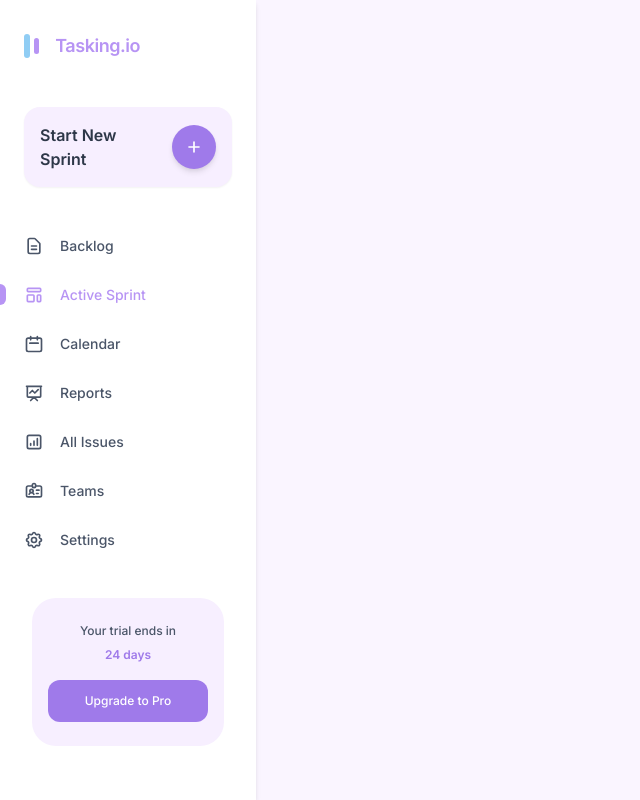
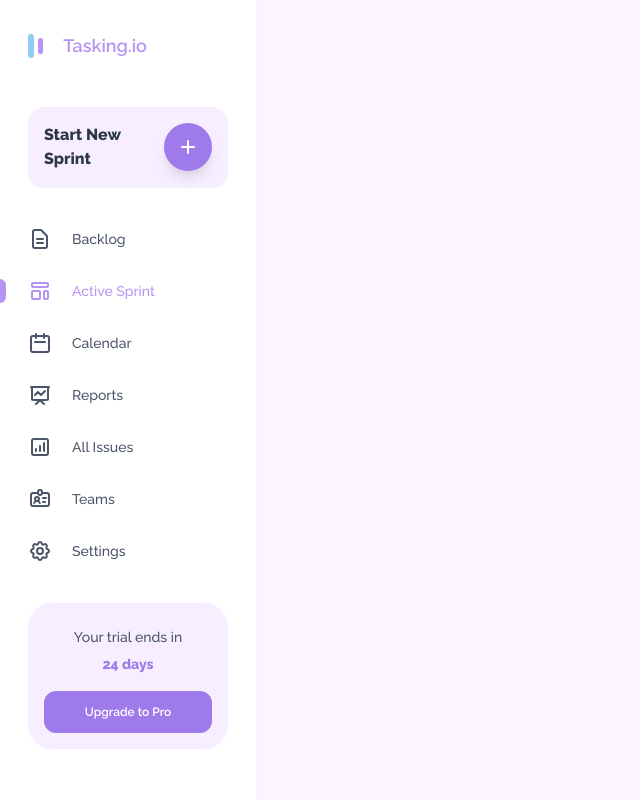
Before and after one commit to aw33598/Vue-Tailwind-Dashboard, a Vue app: page / in a window 1280 px wide. Shown: the whole page, without its empty margins (0-640 px from the left). Built offline with nearby package versions, Linux system fonts and the light colour scheme.

Commit message:
changed margin and paddings and also added mobile nav close button to mobile navbar

```diff
--- a/public/index.html
+++ b/public/index.html
@@ -6,7 +6,7 @@
   <meta http-equiv="X-UA-Compatible" content="IE=edge">
   <meta name="viewport" content="width=device-width,initial-scale=1.0">
   <link rel="icon" href="<%= BASE_URL %>favicon.ico">
-  <link href="https://fonts.googleapis.com/css2?family=Inter:wght@400;500;600&display=swap" rel="stylesheet">
+  <link href="https://fonts.googleapis.com/css2?family=Raleway:wght@400;500;600;800&display=swap" rel="stylesheet">
   <title>Tasking.io</title>
 </head>
 
--- a/src/App.vue
+++ b/src/App.vue
@@ -33,7 +33,7 @@ body {
   overflow: hidden;
 }
 #app {
-  font-family: "Inter", sans-serif;
+  font-family: "Raleway", sans-serif;
   @apply antialiased;
 }
 </style>
--- a/src/components/MobileNav.vue
+++ b/src/components/MobileNav.vue
@@ -2,10 +2,11 @@
   <div>
     <!-- mobile navbar starts here -->
     <div
-      class="w-full bg-purple-500 shadow px-4 h-12 flex items-center transform lg:hidden"
+      class="w-full bg-white shadow-sm px-4 h-12 flex items-center justify-end transform lg:-translate-y-full translate-y-0 transition ease-in-out duration-500 sm:duration-700 lg:hidden"
     >
       <div
-        class="transition-colors duration-300 ease-in rounded-md p-1 bg-purple-150 hover:bg-white cursor-pointer text-purple-500 hover:text-purple-700"
+        class="flex items-center justify-center transition-colors duration-300 ease-in rounded-full p-1.5 bg-purple-150 hover:bg-purple-500 cursor-pointer text-gray-700 hover:text-white"
+        v-if="!sideBarOpen"
         @click="sideBarOpen = true"
       >
         <svg
@@ -23,18 +24,11 @@
           ></path>
         </svg>
       </div>
-    </div>
-    <!-- mobile navbar ends here -->
 
-    <!-- side bar that will be toggled on screens beneath lg starts here -->
-    <div
-      class="w-64 shadow-md h-screen bg-white overflow-y-scroll navbar lg:hidden absolute top-0 transform transition ease-in-out duration-500 sm:duration-700"
-      :class="sideBarOpen ? 'translate-x-0' : '-translate-x-full'"
-    >
       <!-- menu close button starts -->
       <div
-        class="absolute right-0 flex items-center justify-center transition-colors duration-300 ease-in p-1.5 bg-purple-150 hover:bg-purple-500 cursor-pointer text-gray-700 hover:text-white lg:translate-x-0"
-        :class="sideBarOpen ? 'translate-x-0' : '-translate-x-full'"
+        v-else
+        class="flex items-center justify-center transition-colors duration-300 ease-in p-1.5 rounded-full bg-purple-150 hover:bg-purple-500 cursor-pointer text-gray-700 hover:text-white lg:translate-x-0"
         @click="sideBarOpen = false"
       >
         <svg
@@ -53,10 +47,17 @@
         </svg>
       </div>
       <!-- menu close button ends -->
+    </div>
+    <!-- mobile navbar ends here -->
 
+    <!-- side bar that will be toggled on screens beneath lg starts here -->
+    <div
+      class="w-64 shadow-sm h-screen bg-white overflow-y-scroll navbar lg:hidden absolute top-0 transform transition ease-in-out duration-500 sm:duration-700"
+      :class="sideBarOpen ? 'translate-x-0' : '-translate-x-full'"
+    >
       <div class="flex flex-col h-full pt-8">
         <!-- logo starts -->
-        <div class="flex items-center space-x-4 px-6" id="logo">
+        <div class="flex items-center space-x-4 px-7" id="logo">
           <div class="flex items-center space-x-1">
             <span
               class="inline-block rounded-full bg-blue-300 h-6 w-1.5"
@@ -65,25 +66,25 @@
               class="inline-block rounded-full bg-purple-400 h-4 w-1.5"
             ></span>
           </div>
-          <div class="font-semibold text-lg text-purple-400 tracking-tight">
+          <div class="font-semibold text-lg text-purple-400">
             <p>Tasking.io</p>
           </div>
         </div>
         <!-- logo ends -->
 
         <!-- new sprint starts -->
-        <div class="px-6">
+        <div class="px-7">
           <div
-            class="flex items-center justify-between rounded-2xl px-4 py-4 bg-purple-150 shadow-sm mt-12"
+            class="flex items-center justify-between rounded-2xl px-4 py-4 bg-purple-150 mt-12"
           >
             <div class="text-gray-800 font-bold text-base pr-6">
               <h2>Start New Sprint</h2>
             </div>
             <button
-              class="outline-none focus:outline-none p-3 bg-purple-500 rounded-full shadow-md flex items-center text-white"
+              class="outline-none focus:outline-none p-3 bg-purple-500 hover:bg-purple-400 focus:hover:bg-purple-400 transition-colors duration-200 ease-in rounded-full flex items-center text-white shadow-lg"
             >
               <svg
-                class="w-5 h-5"
+                class="w-6 h-6"
                 fill="none"
                 stroke="currentColor"
                 viewBox="0 0 24 24"
@@ -104,9 +105,9 @@
         <!-- navigation starts here -->
         <ul class="flex flex-col space-y-7 list-none mt-12">
           <li class="relative cursor-pointer">
-            <div class="flex items-center space-x-4 px-6 text-gray-700">
+            <div class="flex items-center space-x-4 px-7 text-gray-700">
               <svg
-                class="w-5 h-5"
+                class="w-6 h-6"
                 fill="none"
                 stroke="currentColor"
                 viewBox="0 0 24 24"
@@ -126,9 +127,9 @@
             <div
               class="absolute l-0 h-full w-1.5 rounded-full rounded-tl-none rounded-bl-none bg-purple-400"
             ></div>
-            <div class="flex items-center space-x-4 px-6 text-purple-400">
+            <div class="flex items-center space-x-4 px-7 text-purple-400">
               <svg
-                class="w-5 h-5"
+                class="w-6 h-6"
                 fill="none"
                 stroke="currentColor"
                 viewBox="0 0 24 24"
@@ -145,9 +146,9 @@
             </div>
           </li>
           <li class="relative cursor-pointer">
-            <div class="flex items-center space-x-4 px-6 text-gray-700">
+            <div class="flex items-center space-x-4 px-7 text-gray-700">
               <svg
-                class="w-5 h-5"
+                class="w-6 h-6"
                 fill="none"
                 stroke="currentColor"
                 viewBox="0 0 24 24"
@@ -164,9 +165,9 @@
             </div>
           </li>
           <li class="relative cursor-pointer">
-            <div class="flex items-center space-x-4 px-6 text-gray-700">
+            <div class="flex items-center space-x-4 px-7 text-gray-700">
               <svg
-                class="w-5 h-5"
+                class="w-6 h-6"
                 fill="none"
                 stroke="currentColor"
                 viewBox="0 0 24 24"
@@ -183,9 +184,9 @@
             </div>
           </li>
           <li class="relative cursor-pointer">
-            <div class="flex items-center space-x-4 px-6 text-gray-700">
+            <div class="flex items-center space-x-4 px-7 text-gray-700">
               <svg
-                class="w-5 h-5"
+                class="w-6 h-6"
                 fill="none"
                 stroke="currentColor"
                 viewBox="0 0 24 24"
@@ -202,9 +203,9 @@
             </div>
           </li>
           <li class="relative cursor-pointer">
-            <div class="flex items-center space-x-4 px-6 text-gray-700">
+            <div class="flex items-center space-x-4 px-7 text-gray-700">
               <svg
-                class="w-5 h-5"
+                class="w-6 h-6"
                 fill="none"
                 stroke="currentColor"
                 viewBox="0 0 24 24"
@@ -221,9 +222,9 @@
             </div>
           </li>
           <li class="relative cursor-pointer">
-            <div class="flex items-center space-x-4 px-6 text-gray-700">
+            <div class="flex items-center space-x-4 px-7 text-gray-700">
               <svg
-                class="w-5 h-5"
+                class="w-6 h-6"
                 fill="none"
                 stroke="currentColor"
                 viewBox="0 0 24 24"
@@ -249,18 +250,16 @@
         <!-- navigation ends here -->
 
         <!-- upgrade to pro button start -->
-        <div class="px-8 mt-12 pb-4 text-center">
-          <div class="bg-purple-150 px-4 pt-6 pb-6 rounded-3xl">
+        <div class="px-7 mt-12 pb-4 text-center">
+          <div class="bg-purple-150 px-4 pt-6 pb-4 rounded-3xl">
             <div>
-              <p class="text-xs text-gray-700 font-medium">
+              <p class="text-sm text-gray-700 font-medium">
                 Your trial ends in
               </p>
-              <p class="text-purple-500 text-xs font-semibold mt-1.5">
-                24 days
-              </p>
+              <p class="text-purple-500 text-sm font-bold mt-1.5">24 days</p>
             </div>
             <button
-              class="outline-none focus:outline-none w-full mt-4 py-3 bg-purple-500 text-white rounded-xl text-xs font-medium"
+              class="outline-none focus:outline-none w-full mt-4 py-3 bg-purple-500 hover:bg-purple-400 focus:hover:bg-purple-400 transition-colors duration-200 ease-in text-white rounded-xl text-xs font-semibold"
             >
               Upgrade to Pro
             </button>
--- a/src/components/Navbar.vue
+++ b/src/components/Navbar.vue
@@ -1,25 +1,28 @@
 <template>
   <!-- side bar that will be shown above screens lg starts here -->
   <div
-    class="absolute top-0 transform -translate-x-full lg:translate-x-0 shadow-md h-screen w-64 bg-white overflow-y-scroll navbar"
+    class="absolute top-0 transform -translate-x-full lg:translate-x-0 transition ease-in-out duration-500 sm:duration-700"
   >
+    <div class="shadow-sm h-screen w-64 bg-white overflow-y-scroll navbar">
       <div class="flex flex-col h-full pt-8">
         <!-- logo starts -->
-      <div class="flex items-center space-x-4 px-6" id="logo">
+        <div class="flex items-center space-x-5 px-7" id="logo">
           <div class="flex items-center space-x-1">
-          <span class="inline-block rounded-full bg-blue-300 h-6 w-1.5"></span>
+            <span
+              class="inline-block rounded-full bg-blue-300 h-6 w-1.5"
+            ></span>
             <span
               class="inline-block rounded-full bg-purple-400 h-4 w-1.5"
             ></span>
           </div>
-        <div class="font-semibold text-lg text-purple-400 tracking-tight">
+          <div class="font-semibold text-lg text-purple-400">
             <p>Tasking.io</p>
           </div>
         </div>
         <!-- logo ends -->
 
         <!-- new sprint starts -->
-      <div class="px-6">
+        <div class="px-7">
           <div
             class="flex items-center justify-between rounded-2xl px-4 py-4 bg-purple-150 shadow-sm mt-12"
           >
@@ -27,10 +30,10 @@
               <h2>Start New Sprint</h2>
             </div>
             <button
-            class="outline-none focus:outline-none p-3 bg-purple-500 rounded-full shadow-md flex items-center text-white"
+              class="outline-none focus:outline-none p-3 bg-purple-500 hover:bg-purple-400 focus:hover:bg-purple-400 transition-colors duration-200 ease-in rounded-full flex items-center text-white shadow-lg"
             >
               <svg
-              class="w-5 h-5"
+                class="w-6 h-6"
                 fill="none"
                 stroke="currentColor"
                 viewBox="0 0 24 24"
@@ -46,14 +49,14 @@
             </button>
           </div>
         </div>
-      <!-- new print ends here -->
+        <!-- new sprint ends here -->
 
         <!-- navigation starts here -->
-      <ul class="flex flex-col space-y-7 list-none mt-12">
+        <ul class="flex flex-col space-y-7 list-none mt-10">
           <li class="relative cursor-pointer">
-          <div class="flex items-center space-x-4 px-6 text-gray-700">
+            <div class="flex items-center space-x-5 px-7 text-gray-700">
               <svg
-              class="w-5 h-5"
+                class="w-6 h-6"
                 fill="none"
                 stroke="currentColor"
                 viewBox="0 0 24 24"
@@ -73,9 +76,9 @@
             <div
               class="absolute l-0 h-full w-1.5 rounded-full rounded-tl-none rounded-bl-none bg-purple-400"
             ></div>
-          <div class="flex items-center space-x-4 px-6 text-purple-400">
+            <div class="flex items-center space-x-5 px-7 text-purple-400">
               <svg
-              class="w-5 h-5"
+                class="w-6 h-6"
                 fill="none"
                 stroke="currentColor"
                 viewBox="0 0 24 24"
@@ -92,9 +95,9 @@
             </div>
           </li>
           <li class="relative cursor-pointer">
-          <div class="flex items-center space-x-4 px-6 text-gray-700">
+            <div class="flex items-center space-x-5 px-7 text-gray-700">
               <svg
-              class="w-5 h-5"
+                class="w-6 h-6"
                 fill="none"
                 stroke="currentColor"
                 viewBox="0 0 24 24"
@@ -111,9 +114,9 @@
             </div>
           </li>
           <li class="relative cursor-pointer">
-          <div class="flex items-center space-x-4 px-6 text-gray-700">
+            <div class="flex items-center space-x-5 px-7 text-gray-700">
               <svg
-              class="w-5 h-5"
+                class="w-6 h-6"
                 fill="none"
                 stroke="currentColor"
                 viewBox="0 0 24 24"
@@ -130,9 +133,9 @@
             </div>
           </li>
           <li class="relative cursor-pointer">
-          <div class="flex items-center space-x-4 px-6 text-gray-700">
+            <div class="flex items-center space-x-5 px-7 text-gray-700">
               <svg
-              class="w-5 h-5"
+                class="w-6 h-6"
                 fill="none"
                 stroke="currentColor"
                 viewBox="0 0 24 24"
@@ -149,9 +152,9 @@
             </div>
           </li>
           <li class="relative cursor-pointer">
-          <div class="flex items-center space-x-4 px-6 text-gray-700">
+            <div class="flex items-center space-x-5 px-7 text-gray-700">
               <svg
-              class="w-5 h-5"
+                class="w-6 h-6"
                 fill="none"
                 stroke="currentColor"
                 viewBox="0 0 24 24"
@@ -168,9 +171,9 @@
             </div>
           </li>
           <li class="relative cursor-pointer">
-          <div class="flex items-center space-x-4 px-6 text-gray-700">
+            <div class="flex items-center space-x-5 px-7 text-gray-700">
               <svg
-              class="w-5 h-5"
+                class="w-6 h-6"
                 fill="none"
                 stroke="currentColor"
                 viewBox="0 0 24 24"
@@ -196,14 +199,16 @@
         <!-- navigation ends here -->
 
         <!-- upgrade to pro button start -->
-      <div class="px-8 mt-12 pb-4 text-center">
-        <div class="bg-purple-150 px-4 pt-6 pb-6 rounded-3xl">
+        <div class="px-7 mt-10 pb-4 text-center">
+          <div class="bg-purple-150 px-4 pt-6 pb-4 rounded-3xl">
             <div>
-            <p class="text-xs text-gray-700 font-medium">Your trial ends in</p>
-            <p class="text-purple-500 text-xs font-semibold mt-1.5">24 days</p>
+              <p class="text-sm text-gray-700 font-medium">
+                Your trial ends in
+              </p>
+              <p class="text-purple-500 text-sm font-bold mt-1.5">24 days</p>
             </div>
             <button
-            class="outline-none focus:outline-none w-full mt-4 py-3 bg-purple-500 text-white rounded-xl text-xs font-medium"
+              class="outline-none focus:outline-none w-full mt-4 py-3 bg-purple-500 hover:bg-purple-400 focus:hover:bg-purple-400 transition-colors duration-200 ease-in text-white rounded-xl text-xs font-semibold"
             >
               Upgrade to Pro
             </button>
@@ -212,12 +217,18 @@
         <!-- upgrade to pro button ends -->
       </div>
     </div>
+  </div>
   <!-- side bar that will be shown above screens lg ends here -->
 </template>
 
 <script>
 export default {
   name: "Navbar",
+  data() {
+    return {
+      sideBarOpen: false,
+    };
+  },
 };
 </script>
 
```
Lines whose indentation alone changed are shown as unchanged.
